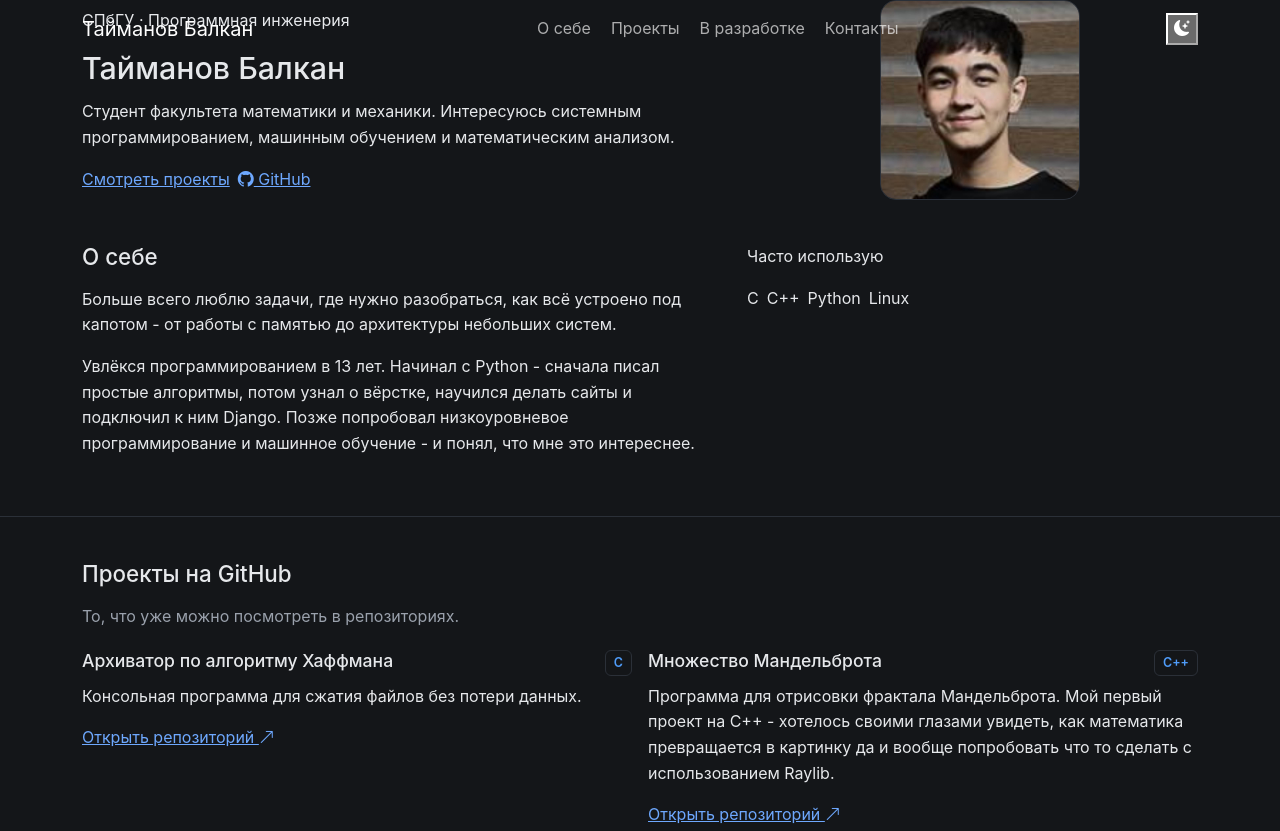
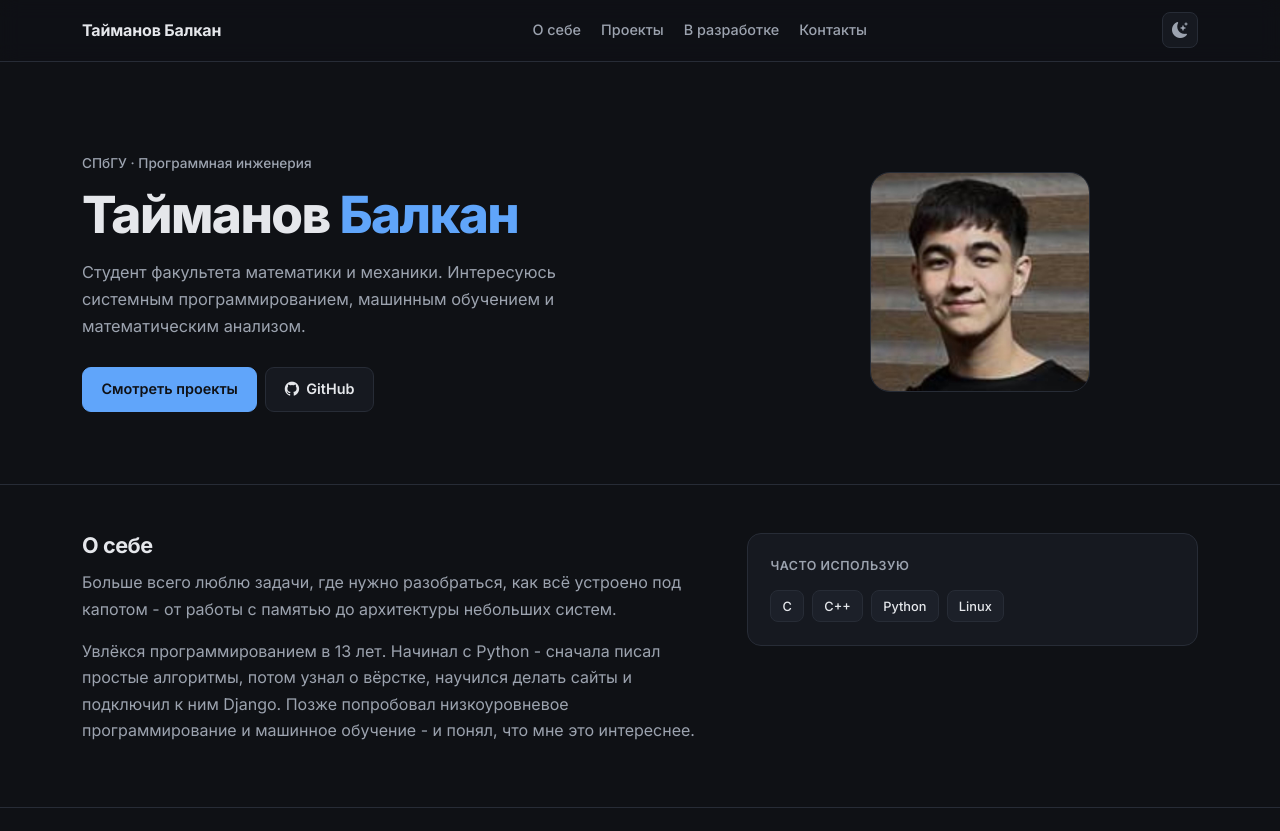
Before and after one commit to taymanov-bn/web-portfolio, a plain HTML site: page index.html in a window 1280 px wide. Shown: the top 831 px of the page. Drawn offline with nearby package versions, Linux system fonts and the light colour scheme.

Commit message:
some changes in style.css

```diff
--- a/index.html
+++ b/index.html
@@ -165,9 +165,9 @@
             </p>
           </div>
           <div class="note-item">
-            <h3>Машинное обучение на Python <span class="note-status">учебное</span></h3>
+            <h3>Машинное обучение на Python <span class="note-status"></span></h3>
             <p class="muted">
-              Небольшие учебные проекты по обучению простых моделей - стартовая точка
+              Небольшие проекты по обучению простых моделей - стартовая точка
               в машинном обучении.
             </p>
           </div>
--- a/style.css
+++ b/style.css
@@ -1,3 +1,30 @@
+:root,
+[data-bs-theme="light"] {
+  --page-bg: #f7f8fa;
+  --surface: #ffffff;
+  --surface-2: #f1f3f6;
+  --border: #e4e7ec;
+  --text: #111827;
+  --muted: #6b7280;
+  --accent: #2563eb;
+  --accent-hover: #1d4ed8;
+  --accent-text: #ffffff;
+  --navbar-bg: rgba(247, 248, 250, 0.86);
+}
+
+[data-bs-theme="dark"] {
+  --page-bg: #0f1115;
+  --surface: #161920;
+  --surface-2: #1c2029;
+  --border: #272c36;
+  --text: #e5e7eb;
+  --muted: #9ca3af;
+  --accent: #60a5fa;
+  --accent-hover: #93c5fd;
+  --accent-text: #0f1115;
+  --navbar-bg: rgba(15, 17, 21, 0.82);
+}
+
 *,
 *::before,
 *::after {
@@ -6,288 +33,300 @@
 
 html {
   scroll-behavior: smooth;
-  scroll-padding-top: 72px;
+  scroll-padding-top: 84px;
 }
-
-:root {
-  --bg: #141619;
-  --surface: #1c1f24;
-  --border: #2b3038;
-  --text: #e6e8eb;
-  --text-muted: #9aa1ac;
-  --accent: #4f9cf9;
-  --accent-hover: #74b2ff;
-  --accent-text: #0c121a;
-}
-
-:root:has(#t-white:checked) {
-  --bg: #ffffff;
-  --surface: #f6f8fa;
-  --border: #d0d7de;
-  --text: #1f2328;
-  --text-muted: #656d76;
-  --accent: #1f2328;
-  --accent-hover: #32383f;
-  --accent-text: #ffffff;
-}
-
-
-
 
 body {
   margin: 0;
-  background-color: var(--bg);
+  background-color: var(--page-bg);
   color: var(--text);
-  font-family: -apple-system, BlinkMacSystemFont, "Segoe UI", Roboto, sans-serif;
-  font-size: 16px;
-  line-height: 1.6;
+  font-family: "Inter", -apple-system, BlinkMacSystemFont, "Segoe UI", Roboto, sans-serif;
+  line-height: 1.65;
+  -webkit-font-smoothing: antialiased;
   transition: background-color 0.2s ease, color 0.2s ease;
 }
 
-.container {
-  max-width: 780px;
-  margin: 0 auto;
-  padding: 0 20px;
+::selection {
+  background: var(--accent);
+  color: var(--accent-text);
 }
 
-.header {
-  position: sticky;
-  top: 0;
-  z-index: 10;
-  background-color: var(--bg);
-  border-bottom: 1px solid var(--border);
+a {
+  color: inherit;
 }
 
-.header-inner {
-  display: flex;
-  align-items: center;
-  justify-content: space-between;
-  gap: 16px;
-  min-height: 60px;
+.muted {
+  color: var(--muted);
 }
 
-.logo {
-  color: var(--text);
-  font-weight: 700;
-  font-size: 1.05rem;
-  text-decoration: none;
-  white-space: nowrap;
+.accent-text {
+  color: var(--accent);
 }
 
-.nav {
-  display: flex;
-  gap: 20px;
+.app-navbar {
+  background: var(--navbar-bg);
+  border-bottom: 1px solid var(--border);
+  backdrop-filter: saturate(150%) blur(10px);
+  -webkit-backdrop-filter: saturate(150%) blur(10px);
+  padding-block: 0.7rem;
 }
 
-.nav a {
-  color: var(--text-muted);
-  text-decoration: none;
-  font-size: 0.92rem;
+.brand {
+  font-weight: 700;
+  font-size: 1rem;
+  color: var(--text);
+  letter-spacing: -0.01em;
 }
 
-.nav a:hover {
+.brand:hover {
   color: var(--text);
 }
 
-.themes {
-  display: flex;
-  gap: 4px;
-  background-color: var(--surface);
-  padding: 3px;
+.app-navbar .nav-link {
+  color: var(--muted);
+  font-size: 0.9rem;
+  font-weight: 500;
+  padding: 0.45rem 0.8rem;
+  border-radius: 8px;
+  transition: color 0.15s ease, background-color 0.15s ease;
+}
+
+.app-navbar .nav-link:hover,
+.app-navbar .nav-link:focus {
+  color: var(--text);
+  background: var(--surface-2);
+}
+
+.theme-toggle {
+  display: inline-flex;
+  align-items: center;
+  justify-content: center;
+  width: 36px;
+  height: 36px;
   border-radius: 8px;
   border: 1px solid var(--border);
+  background: var(--surface);
+  color: var(--muted);
+  font-size: 1rem;
+  transition: color 0.15s ease, border-color 0.15s ease;
 }
 
-.theme-btn {
-  cursor: pointer;
+.theme-toggle:hover {
+  color: var(--text);
+  border-color: var(--muted);
 }
 
-.theme-btn input {
-  position: absolute;
-  opacity: 0;
-  pointer-events: none;
+.navbar-toggler {
+  border: 1px solid var(--border);
+  border-radius: 8px;
+  padding: 0.35rem 0.5rem;
 }
 
-.theme-btn span {
-  display: block;
-  padding: 3px 9px;
-  font-size: 0.8rem;
-  border-radius: 6px;
-  color: var(--text-muted);
-  user-select: none;
+.navbar-toggler:focus {
+  box-shadow: none;
 }
 
-.theme-btn:has(input:checked) span {
-  background-color: var(--accent);
+[data-bs-theme="dark"] .navbar-toggler-icon {
+  filter: invert(1) brightness(1.7);
+}
+
+.hero {
+  padding: 9.5rem 0 4.5rem;
+}
+
+.meta {
+  margin: 0 0 0.7rem;
+  color: var(--muted);
+  font-size: 0.85rem;
+  font-weight: 500;
+}
+
+.hero-title {
+  margin: 0 0 1rem;
+  font-size: clamp(2.2rem, 4.5vw, 3.2rem);
+  font-weight: 800;
+  line-height: 1.12;
+  letter-spacing: -0.03em;
+}
+
+.hero-lead {
+  max-width: 32rem;
+  margin: 0 0 1.7rem;
+  color: var(--muted);
+  font-size: 1.02rem;
+}
+
+.avatar {
+  width: 220px;
+  height: 220px;
+  max-width: 60vw;
+  max-height: 60vw;
+  border-radius: 20px;
+  object-fit: cover;
+  border: 1px solid var(--border);
+  background: var(--surface-2);
+}
+
+.btn-primary-custom,
+.btn-outline-custom {
+  display: inline-flex;
+  align-items: center;
+  gap: 0.45rem;
+  padding: 0.6rem 1.15rem;
+  border-radius: 9px;
+  font-size: 0.9rem;
+  font-weight: 600;
+  text-decoration: none;
+  border: 1px solid transparent;
+  transition: background-color 0.15s ease, border-color 0.15s ease, color 0.15s ease;
+}
+
+.btn-primary-custom {
+  background: var(--accent);
+  border-color: var(--accent);
   color: var(--accent-text);
-  font-weight: 600;
+}
+
+.btn-primary-custom:hover {
+  background: var(--accent-hover);
+  border-color: var(--accent-hover);
+  color: var(--accent-text);
+}
+
+.btn-outline-custom {
+  background: var(--surface);
+  border-color: var(--border);
+  color: var(--text);
+}
+
+.btn-outline-custom:hover {
+  border-color: var(--muted);
+  color: var(--text);
+}
+
+[data-bs-theme="dark"] .btn-primary-custom {
+  color: #0f1115;
 }
 
 .section {
-  padding: 44px 0;
-  border-bottom: 1px solid var(--border);
+  padding: 3rem 0;
+  border-top: 1px solid var(--border);
 }
 
-.section:last-child {
-  border-bottom: none;
-}
-
-h1 {
-  margin: 0 0 12px;
-  font-size: 1.9rem;
-  line-height: 1.25;
-}
-
-h2 {
-  margin: 0 0 16px;
-  font-size: 1.4rem;
-}
-
-h3 {
-  margin: 0 0 8px;
-  font-size: 1.1rem;
+.section-title {
+  margin: 0 0 0.65rem;
+  font-size: 1.35rem;
+  font-weight: 700;
+  letter-spacing: -0.02em;
 }
 
 .section-desc {
-  margin: 0 0 20px;
-  color: var(--text-muted);
+  margin: -0.2rem 0 1.5rem;
+  font-size: 0.95rem;
 }
 
-.intro {
-  display: flex;
-  align-items: flex-start;
-  gap: 28px;
+.card-soft {
+  padding: 1.4rem;
+  border: 1px solid var(--border);
+  border-radius: 14px;
+  background: var(--surface);
 }
 
-.avatar {
-  width: 200px;
-  height: 200px;
-  border-radius: 16px;
-  object-fit: cover;
-  border: 1px solid var(--border);
-  flex-shrink: 0;
-  background-color: var(--surface);
+.card-soft.h-100 {
+  height: auto !important;
 }
 
-.lead {
-  margin: 0 0 16px;
-  color: var(--text-muted);
+.card-label {
+  margin: 0 0 0.85rem;
+  color: var(--muted);
+  font-size: 0.78rem;
+  font-weight: 600;
+  letter-spacing: 0.04em;
+  text-transform: uppercase;
 }
 
-.info-list {
-  margin: 0 0 22px;
-  padding-left: 18px;
-  color: var(--text-muted);
+.chip {
+  display: inline-flex;
+  align-items: center;
+  padding: 0.28rem 0.7rem;
+  border: 1px solid var(--border);
+  border-radius: 8px;
+  background: var(--surface-2);
+  color: var(--text);
+  font-size: 0.8rem;
+  font-weight: 500;
 }
 
-.info-list li {
-  margin-bottom: 6px;
+.project-card {
+  display: flex;
+  flex-direction: column;
+  padding: 1.35rem;
+  border: 1px solid var(--border);
+  border-radius: 14px;
+  background: var(--surface);
+  transition: border-color 0.15s ease;
 }
 
-.info-list strong {
-  color: var(--text);
-}
-
-.intro-links,
-.contact-links {
-  display: flex;
-  flex-wrap: wrap;
-  gap: 10px;
-}
-
-.btn {
-  display: inline-block;
-  padding: 9px 18px;
-  border-radius: 8px;
-  font-size: 0.92rem;
-  font-weight: 600;
-  text-decoration: none;
-  background-color: var(--accent);
-  color: var(--accent-text);
-  border: 1px solid var(--accent);
-}
-
-.btn:hover {
-  background-color: var(--accent-hover);
-  border-color: var(--accent-hover);
-}
-
-.btn-secondary {
-  background-color: var(--surface);
-  color: var(--text);
-  border-color: var(--border);
-}
-
-.btn-secondary:hover {
-  background-color: var(--surface);
-  border-color: var(--text-muted);
-}
-
-.cards {
-  display: grid;
-  grid-template-columns: 1fr 1fr;
-  gap: 16px;
-}
-
-.card {
-  background-color: var(--surface);
-  border: 1px solid var(--border);
-  border-radius: 12px;
-  padding: 20px;
-  display: flex;
-  flex-direction: column;
+.project-card:hover {
+  border-color: var(--muted);
 }
 
 .card-head {
   display: flex;
+  align-items: flex-start;
   justify-content: space-between;
-  align-items: flex-start;
-  gap: 12px;
-  margin-bottom: 8px;
+  gap: 0.75rem;
+  margin-bottom: 0.5rem;
 }
 
-.card-head h3 {
+.project-card h3 {
   margin: 0;
+  font-size: 1.05rem;
+  font-weight: 600;
+  letter-spacing: -0.01em;
+}
+
+.project-card p {
+  margin: 0 0 1.15rem;
+  font-size: 0.92rem;
 }
 
 .tag {
-  font-size: 0.78rem;
+  flex-shrink: 0;
+  padding: 0.15rem 0.55rem;
+  border-radius: 6px;
+  border: 1px solid var(--border);
+  background: var(--surface-2);
+  color: var(--muted);
+  font-size: 0.74rem;
   font-weight: 600;
-  padding: 2px 8px;
-  border-radius: 6px;
-  background-color: var(--bg);
-  border: 1px solid var(--border);
-  color: var(--accent);
-  flex-shrink: 0;
 }
 
-.card p {
-  margin: 0 0 18px;
-  color: var(--text-muted);
-  font-size: 0.94rem;
+.project-link {
+  display: inline-flex;
+  align-items: center;
+  gap: 0.35rem;
+  margin-top: auto;
+  color: var(--accent);
+  font-size: 0.88rem;
+  font-weight: 500;
+  text-decoration: none;
 }
 
-.card-link {
-  margin-top: auto;
-  color: var(--accent);
-  text-decoration: none;
-  font-weight: 600;
-  font-size: 0.92rem;
-}
-
-.card-link:hover {
+.project-link:hover {
+  color: var(--accent-hover);
   text-decoration: underline;
 }
 
-.notes-box {
-  background-color: var(--surface);
+.notes-list {
   border: 1px solid var(--border);
-  border-radius: 12px;
-  padding: 8px 20px;
+  border-radius: 14px;
+  background: var(--surface);
+  overflow: hidden;
 }
 
 .note-item {
-  padding: 16px 0;
+  padding: 1.15rem 1.35rem;
   border-bottom: 1px solid var(--border);
 }
 
@@ -295,37 +334,75 @@ h3 {
   border-bottom: none;
 }
 
+.note-item h3 {
+  margin: 0 0 0.35rem;
+  font-size: 1rem;
+  font-weight: 600;
+  letter-spacing: -0.01em;
+}
+
 .note-item p {
   margin: 0;
-  color: var(--text-muted);
-  font-size: 0.94rem;
+  font-size: 0.92rem;
 }
 
-.footer {
-  padding: 28px 0 40px;
-  color: var(--text-muted);
-  font-size: 0.88rem;
+.note-status {
+  margin-left: 0.4rem;
+  color: var(--muted);
+  font-size: 0.75rem;
+  font-weight: 500;
+  white-space: nowrap;
 }
 
-.footer p {
-  margin: 0;
+.app-footer {
+  padding: 2rem 0 2.5rem;
+  border-top: 1px solid var(--border);
+  color: var(--muted);
+  font-size: 0.85rem;
 }
 
-@media (max-width: 640px) {
-  .nav {
-    display: none;
+@media (max-width: 991.98px) {
+  .hero {
+    padding-top: 7.5rem;
   }
 
-  .intro {
-    flex-direction: column;
+  .navbar-collapse {
+    margin-top: 0.75rem;
+    padding: 0.4rem;
+    border: 1px solid var(--border);
+    border-radius: 12px;
+    background: var(--surface);
+  }
+
+  .app-navbar .nav-link {
+    padding: 0.55rem 0.8rem;
+  }
+}
+
+@media (max-width: 575.98px) {
+  .hero {
+    padding-top: 6.8rem;
+    padding-bottom: 3rem;
+  }
+
+  .section {
+    padding: 2.4rem 0;
   }
 
   .avatar {
-    width: 120px;
-    height: 120px;
+    width: 160px;
+    height: 160px;
+  }
+}
+
+@media (prefers-reduced-motion: reduce) {
+  html {
+    scroll-behavior: auto;
   }
 
-  .cards {
-    grid-template-columns: 1fr;
+  *,
+  *::before,
+  *::after {
+    transition-duration: 0.001ms !important;
   }
 }
```
